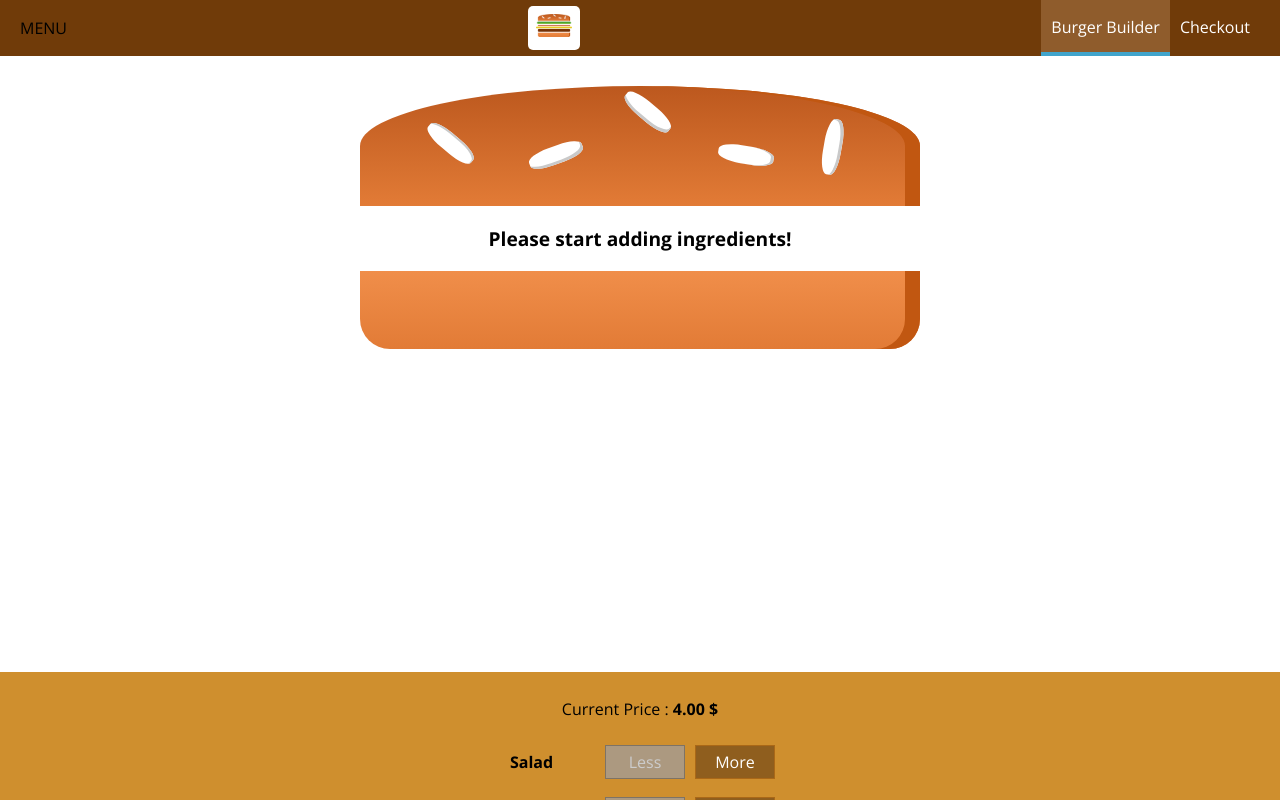
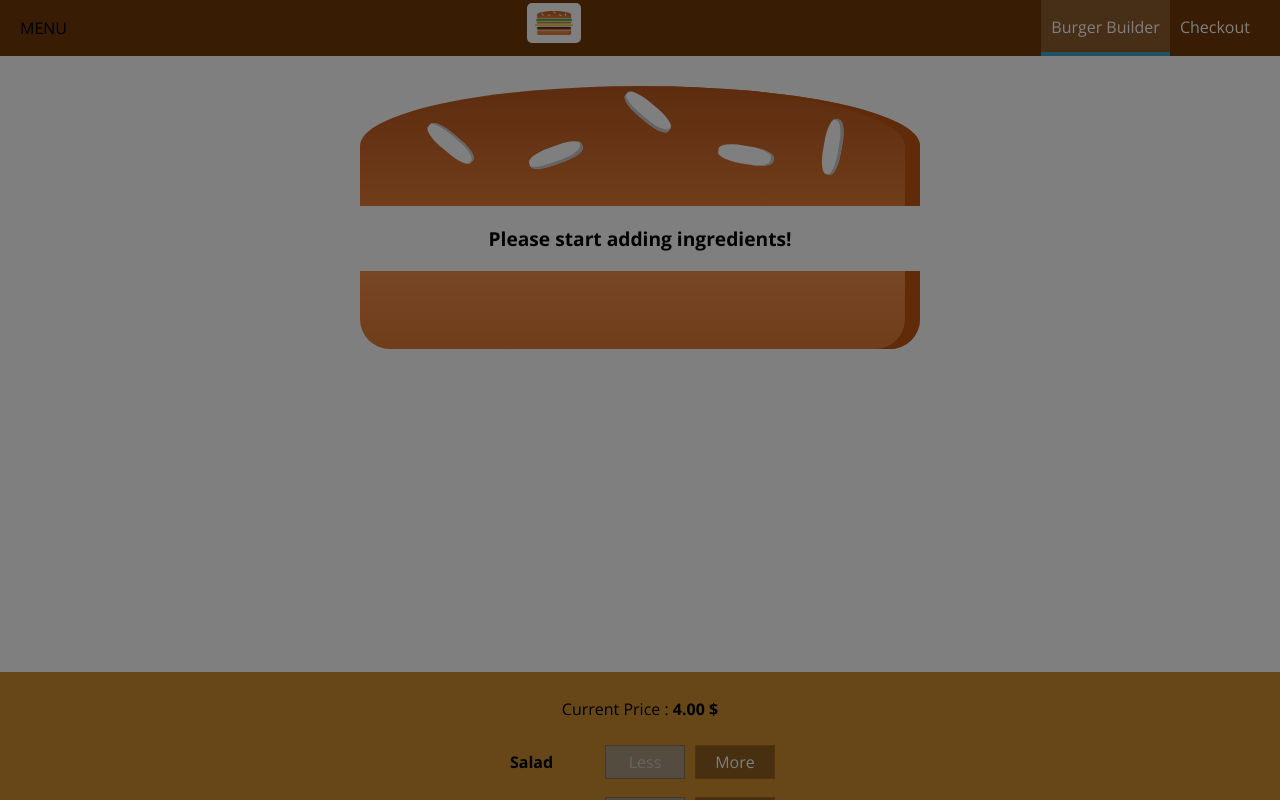
Before and after one commit to tanujchawla/react-burger-builder, a React (Create React App) app: page / in a window 1280 px wide. Shown: the top 800 px of the page. Built offline with nearby package versions, Linux system fonts and the light colour scheme.

Commit message:
till video 180

```diff
--- a/src/components/Layout/Layout.js
+++ b/src/components/Layout/Layout.js
@@ -1,18 +1,40 @@
-import React from 'react';
+import React, { Component } from 'react';
 import Aux from '../../hoc/Auxillary';
 import classes from './Layout.module.css';
 
 import Toolbar from '../Navigation/Toolbar/Toolbar';
 import SideDrawer from '../Navigation/SideDrawer/SideDrawer';
 
-const layout = (props) => (
-    <Aux>
-        <Toolbar />
-        <SideDrawer />
-        <main className={classes.Content}>
-            {props.children}
-        </main>
-    </Aux>
-);
+class Layout extends Component {
 
-export default layout;
+    state = {
+        showSideDrawer : true
+    }
+
+    sideDrawerClosedHandler = () => {
+        this.setState({ showSideDrawer : false });
+    }
+
+    sideDrawerToggleHandler = () => {
+        this.setState((prevState) => {
+            return {
+                showSideDrawer : !prevState.showSideDrawer
+            };
+        });
+    }
+
+    render(props) {
+        return (
+            <Aux>
+                <Toolbar drawerToggleClicked={this.sideDrawerToggleHandler} />
+                <SideDrawer open={this.state.showSideDrawer} closed={this.sideDrawerClosedHandler} />
+                <main className={classes.Content}>
+                    {this.props.children}
+                </main>
+            </Aux>
+        );
+    }
+
+}
+
+export default Layout;
--- a/src/components/Logo/Logo.module.css
+++ b/src/components/Logo/Logo.module.css
@@ -7,5 +7,5 @@
 }
 
 .Logo img  {
-    height: 80%;
+    height: 100%;
 }
--- a/src/components/Navigation/NavigationItems/NavigationItem/NavigationItem.module.css
+++ b/src/components/Navigation/NavigationItems/NavigationItem/NavigationItem.module.css
@@ -1,19 +1,38 @@
+.NavigationItem {
+    margin: 10px 0;
+    box-sizing: border-box;
+    display: block;
+    width: 100%;
+}
+
+.NavigationItem a {
+    color: #8f5c2c;
+    text-decoration: none;
+    width: 100%;
+    box-sizing: border-box;
+    display: block;
+}
+
+.NavigationItem a:hover,
+.NavigationItem a:active,
+.NavigationItem a.active {
+    color: #40a4cb;
+}
+
+@media(min-width : 500px) {
     .NavigationItem {
         margin: 0;
-    box-sizing: border-box;
         display: flex;
         height: 100%;
+        width: auto;
         align-items: center;
     }
 
     .NavigationItem a {
         color: white;
-    text-decoration: none;
         height: 100%;
         padding: 16px 10px;
         border-bottom: 4px solid transparent;
-    box-sizing: border-box;
-    display: block;
     }
 
     .NavigationItem a:hover,
@@ -23,3 +42,4 @@
         border-bottom: 4px solid #40a4cb;
         color: white;
     }
+}
--- a/src/components/Navigation/NavigationItems/NavigationItems.module.css
+++ b/src/components/Navigation/NavigationItems/NavigationItems.module.css
@@ -3,6 +3,13 @@
     padding: 0;
     list-style: none;
     display: flex;
+    flex-flow: column;
     align-items: center;
     height: 100%;
 }
+
+@media(min-width : 500px) {
+    .NavigationItems {
+        flex-flow: row;
+    }
+}
--- /dev/null
+++ b/src/components/Navigation/SideDrawer/DrawerToggle/DrawerToggle.js
@@ -0,0 +1,9 @@
+import React from 'react';
+
+const drawerToggle = (props) => {
+    return (
+        <div onClick={props.clicked}>MENU</div>
+    );
+}
+
+export default drawerToggle;
--- a/src/components/Navigation/SideDrawer/SideDrawer.js
+++ b/src/components/Navigation/SideDrawer/SideDrawer.js
@@ -1,19 +1,32 @@
 import React from 'react';
 
 import Logo from '../../Logo/Logo';
-
 import NavigationItems from '../NavigationItems/NavigationItems';
+import Backdrop from '../../UI/Backdrop/Backdrop';
+import Aux from '../../../hoc/Auxillary';
 
 import classes from './SideDrawer.module.css';
 
 const sideDrawer = (props) => {
+
+    let attachedClasses = [classes.SideDrawer, classes.Close];
+
+    if(props.open) {
+        attachedClasses = [classes.SideDrawer, classes.Open];
+    }
+
     return (
-        <div className={classes.SideDrawer}>
-            <Logo />
-            <nav>
-                <NavigationItems />
-            </nav>
-        </div>
+        <Aux>
+            <Backdrop show={props.open} clicked={props.closed} />
+            <div className={attachedClasses.join(' ')}>
+                <div className={classes.Logo}>
+                    <Logo />
+                </div>
+                <nav>
+                    <NavigationItems />
+                </nav>
+            </div>
+        </Aux>
     );
 };
 
--- a/src/components/Navigation/SideDrawer/SideDrawer.module.css
+++ b/src/components/Navigation/SideDrawer/SideDrawer.module.css
@@ -25,3 +25,8 @@
 .Close {
     transform: translateX(-100%);
 }
+
+.Logo {
+    height: 11%;
+    margin-bottom: 32px;
+}
--- a/src/components/Navigation/Toolbar/Toolbar.js
+++ b/src/components/Navigation/Toolbar/Toolbar.js
@@ -3,12 +3,15 @@
 import classes from './Toolbar.module.css';
 import Logo from '../../Logo/Logo';
 import NavigationItems from '../NavigationItems/NavigationItems';
+import DrawerToggle from '../SideDrawer/DrawerToggle/DrawerToggle';
 
 const toolbar = (props) => (
     <header className={classes.Toolbar}>
-        <div>MENU</div>
-        <Logo />
-        <nav>
+        <DrawerToggle clicked={props.drawerToggleClicked} />
+        <div className={classes.Logo}>
+            <Logo />
+        </div>
+        <nav className={classes.DesktopOnly}>
             <NavigationItems />
         </nav>
     </header>
--- a/src/components/Navigation/Toolbar/Toolbar.module.css
+++ b/src/components/Navigation/Toolbar/Toolbar.module.css
@@ -16,3 +16,14 @@
 .Toolbar nav {
     height: 100%;
 }
+
+.Logo {
+    height: 90%;
+    margin: 5px 0;
+}
+
+@media(max-width : 499px) {
+    .DesktopOnly {
+        display: none;
+    }
+}
```
Lines whose indentation alone changed are shown as unchanged.
